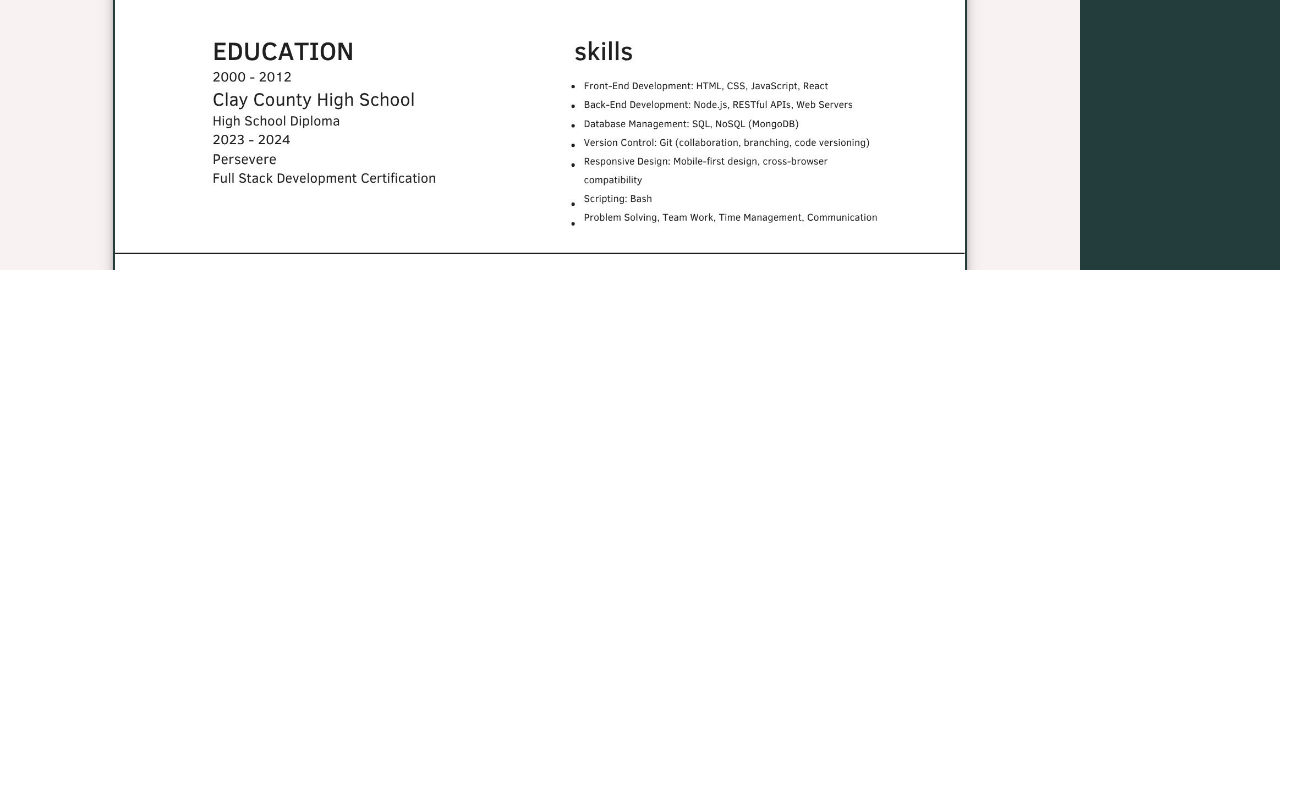
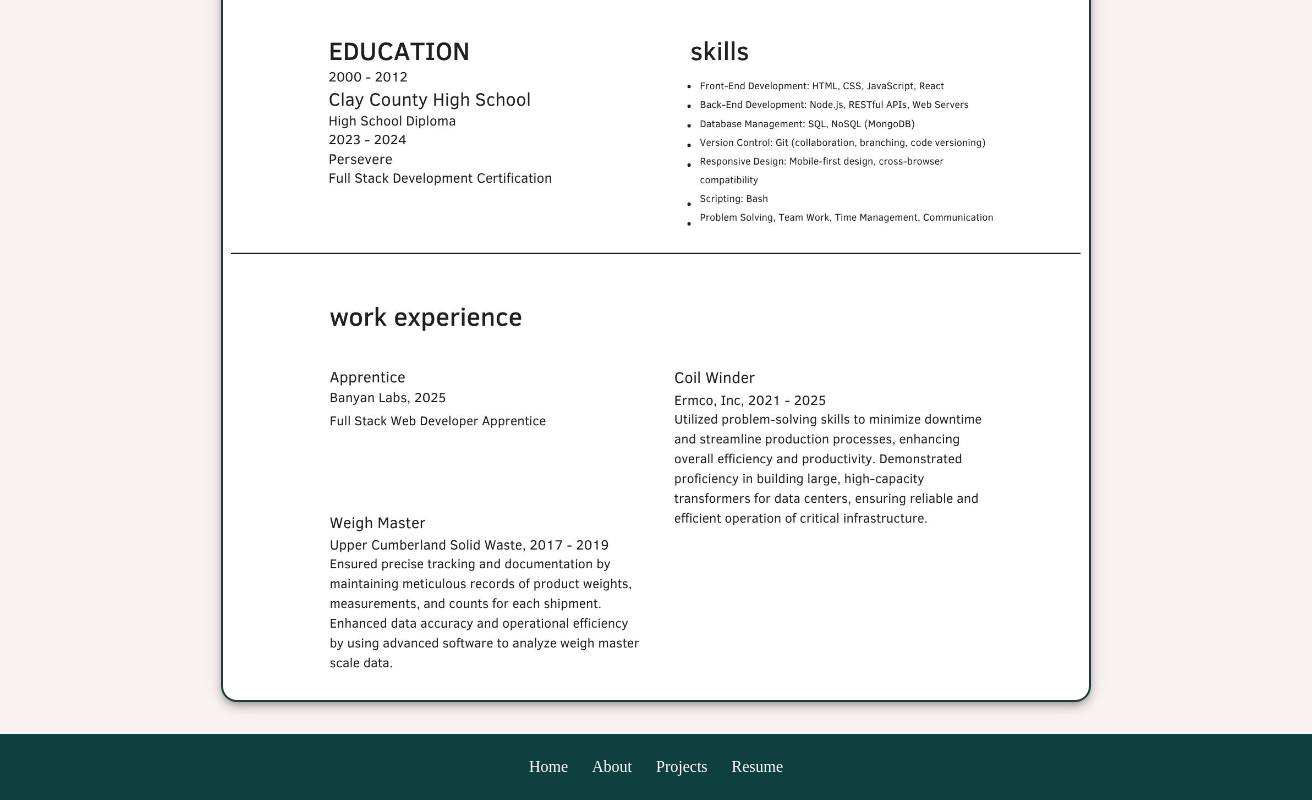
Before and after one commit to THalsell/tiffany-portfolio, a React (Vite) app in the folder vite-project/: page /resume in a window 1280 px wide. Shown: the part 530-1330 px from the top of the page, 1312 px wide, since content can reach past the window. Before the commit the page ends 800 px from the top, so only its background shows below. Built offline with nearby package versions, Linux system fonts and the light colour scheme; a web font is replaced by a local one.

Commit message:
Fix layout and footer spacing

```diff
--- a/vite-project/src/App.jsx
+++ b/vite-project/src/App.jsx
@@ -1,17 +1,19 @@
-import { BrowserRouter as Router, Routes, Route } from 'react-router-dom';
+import { BrowserRouter as Router, Routes, Route, useLocation } from 'react-router-dom';
 import { Box } from '@mui/material';
+
 import Home from './pages/Home';
 import About from './pages/About';
 import Projects from './pages/Projects';
 import Resume from './pages/Resume';
-import Navbar from './components/Navbar';
+import Footer from './components/Footer';
 
-const App = () => {
+const AppContent = () => {
+  const location = useLocation();
+  const isHome = location.pathname === '/';
+
   return (
-    <Router>
-      <Box sx={{ display: 'flex', height: '100vh', overflow: 'hidden' }}>
-        {/* Main content scrolls */}
-        <Box sx={{ flex: 1, overflowY: 'auto', bgcolor: '#f8f3f2' }}>
+    <Box sx={{ minHeight: '100vh', display: 'flex', flexDirection: 'column' }}>
+      <Box sx={{ flex: 1, display: 'flex', flexDirection: 'column' }}>
         <Routes>
           <Route path="/" element={<Home />} />
           <Route path="/about" element={<About />} />
@@ -19,14 +21,15 @@ const App = () => {
           <Route path="/resume" element={<Resume />} />
         </Routes>
       </Box>
-
-        {/* Right-side navbar */}
-        <Box sx={{ width: '200px', bgcolor: '#223d3c', display: 'flex', justifyContent: 'center' }}>
-          <Navbar />
+      {!isHome && <Footer />}
     </Box>
-      </Box>
-    </Router>
   );
 };
 
+const App = () => (
+  <Router>
+    <AppContent />
+  </Router>
+);
+
 export default App;
--- /dev/null
+++ b/vite-project/src/components/Footer.jsx
@@ -0,0 +1,28 @@
+import { Box, Stack, Link } from '@mui/material';
+import { Link as RouterLink } from 'react-router-dom';
+
+const Footer = () => {
+  return (
+    <Box
+      sx={{
+        width: '100%',
+        py: 3,
+        px: 2,
+        bgcolor: '#103f3f',
+        color: 'white',
+        textAlign: 'center',
+        mt: 'auto',
+      }}
+    >
+
+      <Stack direction="row" spacing={3} justifyContent="center">
+        <Link component={RouterLink} to="/" color="inherit" underline="hover">Home</Link>
+        <Link component={RouterLink} to="/about" color="inherit" underline="hover">About</Link>
+        <Link component={RouterLink} to="/projects" color="inherit" underline="hover">Projects</Link>
+        <Link component={RouterLink} to="/resume" color="inherit" underline="hover">Resume</Link>
+      </Stack>
+    </Box>
+  );
+};
+
+export default Footer;
--- a/vite-project/src/pages/Home.jsx
+++ b/vite-project/src/pages/Home.jsx
@@ -1,5 +1,6 @@
 import { Box, Typography, useTheme, useMediaQuery, IconButton, Stack } from '@mui/material';
 import { GitHub, Email, LinkedIn } from '@mui/icons-material';
+import Navbar from '../components/Navbar';
 
 const Home = () => {
   const theme = useTheme();
@@ -7,8 +8,12 @@ const Home = () => {
 
   const styles = {
     wrapper: {
+      display: 'flex',
+      height: '100vh',
+      overflow: 'hidden',
+    },
+    content: {
       flex: 1,
-      width: '100%',
       bgcolor: '#f8f3f2',
       display: 'flex',
       flexDirection: 'column',
@@ -30,10 +35,19 @@ const Home = () => {
       color: '#9a4c2e',
       fontWeight: 300,
     },
+    sidebar: {
+      width: '200px',
+      bgcolor: '#223d3c',
+      display: 'flex',
+      justifyContent: 'center',
+      alignItems: 'center',
+    },
   };
 
   return (
     <Box sx={styles.wrapper}>
+      {/* Left-side main content */}
+      <Box sx={styles.content}>
         <Typography sx={styles.name}>Tiffany Halsell</Typography>
         <Typography sx={styles.title}>Full Stack Developer</Typography>
 
@@ -69,6 +83,12 @@ const Home = () => {
           </IconButton>
         </Stack>
       </Box>
+
+      {/* Right-side Navbar */}
+      <Box sx={styles.sidebar}>
+        <Navbar />
+      </Box>
+    </Box>
   );
 };
 
--- a/vite-project/src/pages/Resume.jsx
+++ b/vite-project/src/pages/Resume.jsx
@@ -1,24 +1,31 @@
-import { Box, Typography, Paper } from '@mui/material';
+import { Box, Typography, Paper, useTheme, useMediaQuery } from '@mui/material';
 
 const Resume = () => {
+  const theme = useTheme();
+  const isMobile = useMediaQuery(theme.breakpoints.down('sm'));
+
   return (
     <Box
       sx={{
-        p: 4,
-        bgcolor: '#f8f3f2',
-        minHeight: '100vh',
+        flex: 1,                 // 🔥 This makes it stretch
+        width: '100%',
         display: 'flex',
         flexDirection: 'column',
         alignItems: 'center',
-        gap: 4,
+        justifyContent: 'center', // 👈 Optional: vertically center
+        bgcolor: '#f8f3f2',
+        px: 2,
+        py: 4,
         textAlign: 'center',
+        // border: '2px dashed red', // debug only
       }}
     >
       <Typography
-        variant="h3"
+        variant={isMobile ? 'h5' : 'h3'}
         sx={{
           fontFamily: '"Playfair Display", serif',
           color: '#223d3c',
+          mb: 3,
         }}
       >
         My Resume
@@ -27,11 +34,16 @@ const Resume = () => {
       <Paper
         elevation={6}
         sx={{
-          width: '100%',
+          width: '90%',
           maxWidth: '850px',
+          aspectRatio: '8.5 / 11',
           borderRadius: '16px',
           overflow: 'hidden',
           border: '2px solid #223d3c',
+          display: 'flex',
+          alignItems: 'center',
+          justifyContent: 'center',
+          p: 1,
         }}
       >
         <Box
@@ -40,8 +52,8 @@ const Resume = () => {
           alt="Tiffany Halsell Resume"
           sx={{
             width: '100%',
-            height: 'auto',
-            display: 'block',
+            height: '100%',
+            objectFit: 'contain',
           }}
         />
       </Paper>
```
Lines whose indentation alone changed are shown as unchanged.
